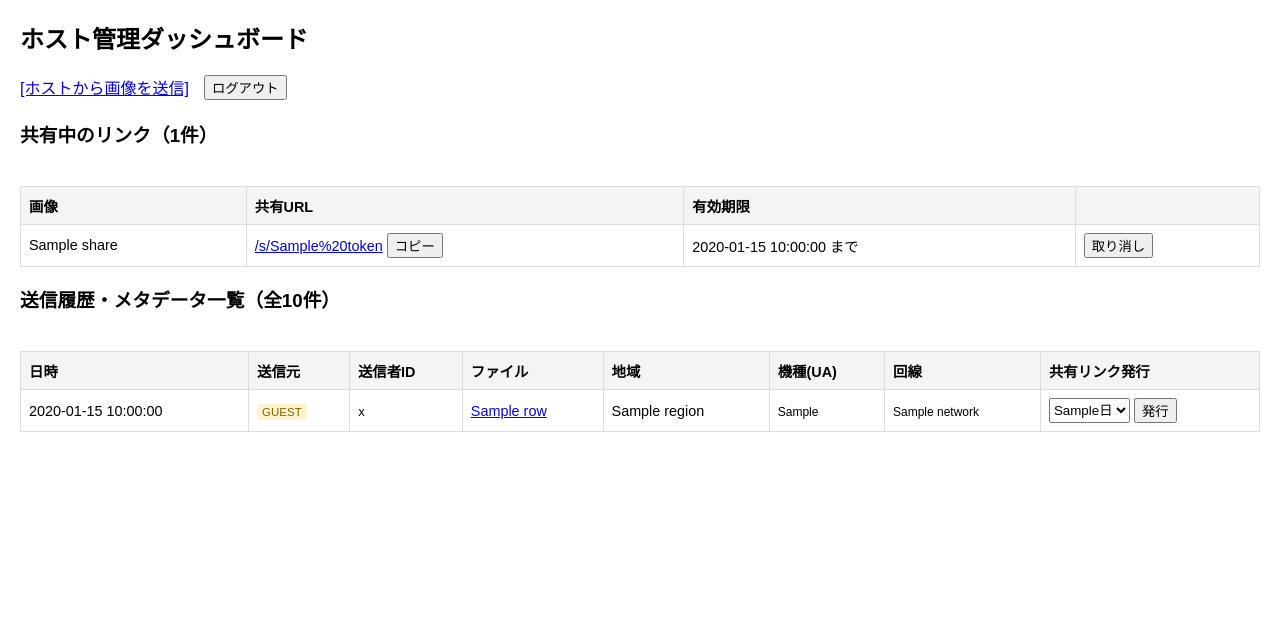
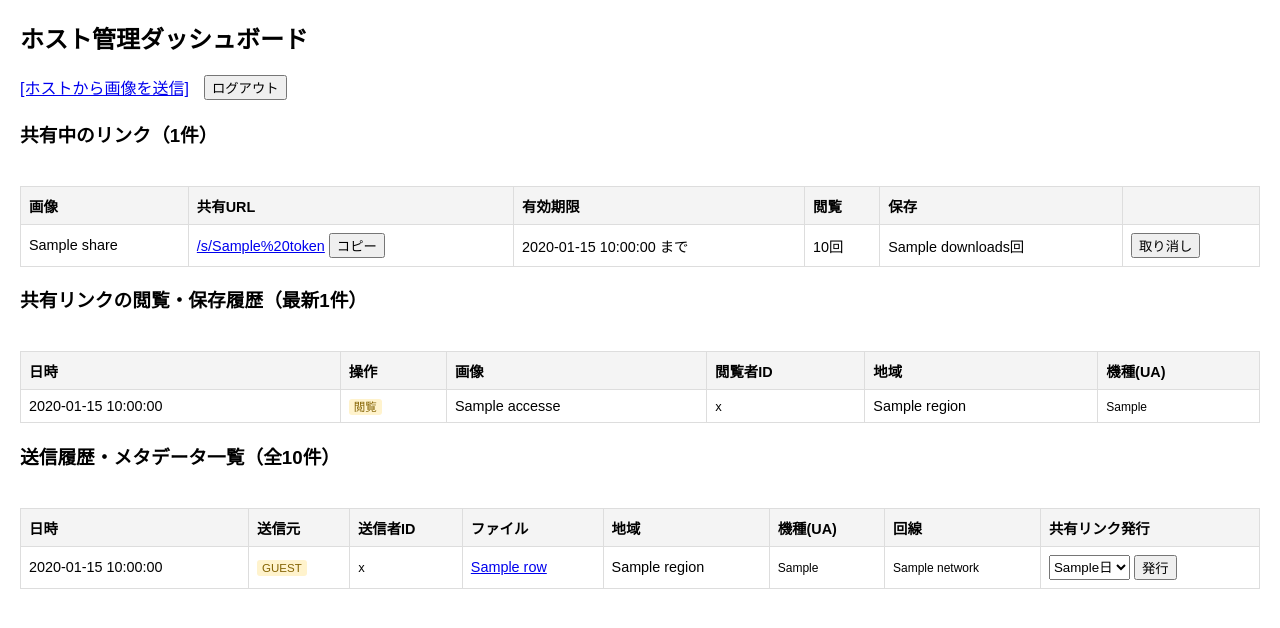
Before and after one commit to dreamkaro0914/test2, a Flask app: template image-dropbox/templates/dashboard.html in a window 1280 px wide. Shown: the top 628 px of the page. Run offline with Flask 3, Linux system fonts and the light colour scheme; the template is opened without the code that fills it: most values are stand-ins (such as "Sample title", 1, 10 or a date in 2020); parts of the project's set-up code (start-up, migrations or seed data) failed here and were passed over.

Commit message:
Record and display share link view/download history
- Log each share page view and save-button download with keyed IP hash, region, UA
- Dashboard shows per-link view/save counts and the latest access history
- Share page tells viewers what is recorded

Co-Authored-By: Claude Opus 5.5 <noreply@anthropic.com>
Claude-Session: https://claude.ai/code/session_014A8TGBv41qXeo7FfrdiX64

```diff
--- a/image-dropbox/app.py
+++ b/image-dropbox/app.py
@@ -116,6 +116,17 @@ def init_db():
                 created_at TEXT DEFAULT (datetime('now')),
                 expires_at TEXT NOT NULL,
                 revoked INTEGER NOT NULL DEFAULT 0
+            )
+        ''')
+        conn.execute('''
+            CREATE TABLE IF NOT EXISTS share_access (
+                id INTEGER PRIMARY KEY AUTOINCREMENT,
+                timestamp TEXT DEFAULT (datetime('now', 'localtime')),
+                token TEXT NOT NULL,
+                action TEXT NOT NULL,
+                ip_hash TEXT,
+                region TEXT,
+                ua TEXT
             )
         ''')
 
@@ -354,13 +365,22 @@ def admin_dashboard():
             (PAGE_SIZE, (page - 1) * PAGE_SIZE),
         ).fetchall()
         shares = conn.execute(
-            "SELECT s.token, s.filename, u.original_name, datetime(s.expires_at, 'localtime') AS expires_local "
+            "SELECT s.token, s.filename, u.original_name, datetime(s.expires_at, 'localtime') AS expires_local, "
+            "(SELECT COUNT(*) FROM share_access a WHERE a.token = s.token AND a.action = 'view') AS views, "
+            "(SELECT COUNT(*) FROM share_access a WHERE a.token = s.token AND a.action = 'download') AS downloads "
             'FROM shares s LEFT JOIN uploads u ON u.filename = s.filename '
             "WHERE s.revoked = 0 AND s.expires_at > datetime('now') ORDER BY s.created_at DESC"
         ).fetchall()
+        accesses = conn.execute(
+            'SELECT a.timestamp, a.action, a.ip_hash, a.region, a.ua, u.original_name, s.filename '
+            'FROM share_access a JOIN shares s ON s.token = a.token '
+            'LEFT JOIN uploads u ON u.filename = s.filename '
+            'ORDER BY a.id DESC LIMIT ?',
+            (PAGE_SIZE,),
+        ).fetchall()
     last_page = max((total + PAGE_SIZE - 1) // PAGE_SIZE, 1)
     return render_template('dashboard.html', rows=rows, page=page, last_page=last_page, total=total,
-                           shares=shares, share_days=SHARE_DAYS, new_token=request.args.get('shared'))
+                           shares=shares, accesses=accesses, share_days=SHARE_DAYS, new_token=request.args.get('shared'))
 
 
 @app.route('/admin/upload', methods=['GET', 'POST'])
@@ -431,9 +451,21 @@ def active_share(token):
     return share
 
 
+def record_access(token, action):
+    """共有リンクの閲覧・保存を記録する（IPは送信時と同じ鍵付きハッシュ）"""
+    ip_addr = client_ip()
+    with db() as conn:
+        conn.execute(
+            'INSERT INTO share_access (token, action, ip_hash, region, ua) VALUES (?, ?, ?, ?, ?)',
+            (token, action, hash_ip(ip_addr), get_region_from_ip(ip_addr),
+             request.headers.get('User-Agent', 'Unknown')[:300]),
+        )
+
+
 @app.route('/s/<token>')
 def view_share(token):
     share = active_share(token)
+    record_access(token, 'view')
     return render_template('share.html', token=token, expires=share['expires_local'])
 
 
@@ -441,6 +473,8 @@ def view_share(token):
 def share_image(token):
     share = active_share(token)
     download = request.args.get('dl') == '1'
+    if download:  # ページ内の画像表示は「閲覧」で記録済みなので、保存ボタンだけ記録する
+        record_access(token, 'download')
     return send_from_directory(app.config['UPLOAD_FOLDER'], share['filename'], as_attachment=download)
 
 
--- a/image-dropbox/templates/dashboard.html
+++ b/image-dropbox/templates/dashboard.html
@@ -34,13 +34,15 @@
     {% if shares %}
     <div class="table-wrap">
     <table>
-        <tr><th>画像</th><th>共有URL</th><th>有効期限</th><th></th></tr>
+        <tr><th>画像</th><th>共有URL</th><th>有効期限</th><th>閲覧</th><th>保存</th><th></th></tr>
         {% for s in shares %}
         <tr{% if s['token'] == new_token %} style="background:#fffbe6"{% endif %}>
             <td>{{ s['original_name'] or s['filename'] }}</td>
             <td><a href="{{ url_for('view_share', token=s['token']) }}" target="_blank" rel="noopener">{{ url_for('view_share', token=s['token']) }}</a>
                 <button type="button" class="copy-link" data-path="{{ url_for('view_share', token=s['token']) }}">コピー</button></td>
             <td>{{ s['expires_local'] }} まで</td>
+            <td>{{ s['views'] }}回</td>
+            <td>{{ s['downloads'] }}回</td>
             <td>
                 <form method="post" action="{{ url_for('revoke_share', token=s['token']) }}" class="share-form">
                     <input type="hidden" name="csrf_token" value="{{ csrf_token() }}">
@@ -53,6 +55,27 @@
     </div>
     {% else %}
     <p><small>送信履歴の右端「発行」から、画像ごとに共有リンクを作れます。</small></p>
+    {% endif %}
+
+    <h3 id="access">共有リンクの閲覧・保存履歴（最新{{ accesses|length }}件）</h3>
+    {% if accesses %}
+    <div class="table-wrap">
+    <table>
+        <tr><th>日時</th><th>操作</th><th>画像</th><th>閲覧者ID</th><th>地域</th><th>機種(UA)</th></tr>
+        {% for a in accesses %}
+        <tr>
+            <td>{{ a['timestamp'] }}</td>
+            <td>{% if a['action'] == 'download' %}<span class="host-badge">保存</span>{% else %}<span class="guest-badge">閲覧</span>{% endif %}</td>
+            <td>{{ a['original_name'] or a['filename'] }}</td>
+            <td><code>{{ a['ip_hash'] or '-' }}</code></td>
+            <td>{{ a['region'] }}</td>
+            <td class="ua" title="{{ a['ua'] }}"><small>{{ a['ua'] }}</small></td>
+        </tr>
+        {% endfor %}
+    </table>
+    </div>
+    {% else %}
+    <p><small>まだ共有リンクは開かれていません。</small></p>
     {% endif %}
 
     <h3>送信履歴・メタデータ一覧（全{{ total }}件）</h3>
--- a/image-dropbox/templates/share.html
+++ b/image-dropbox/templates/share.html
@@ -19,6 +19,7 @@
     <div class="actions">
         <a href="{{ url_for('share_image', token=token, dl=1) }}">画像を保存する</a>
     </div>
-    <p class="note">このリンクは {{ expires }} まで有効です。リンクを知っている人は誰でも閲覧できるため、取り扱いにご注意ください。</p>
+    <p class="note">このリンクは {{ expires }} まで有効です。リンクを知っている人は誰でも閲覧できるため、取り扱いにご注意ください。<br>
+        閲覧・保存の際は、日時、IPアドレスを鍵付きハッシュで変換した値（IPそのものは保存しません）、IPから推定した地域、端末・ブラウザ情報を、共有者が確認できる履歴として記録します。</p>
 </body>
 </html>
```
